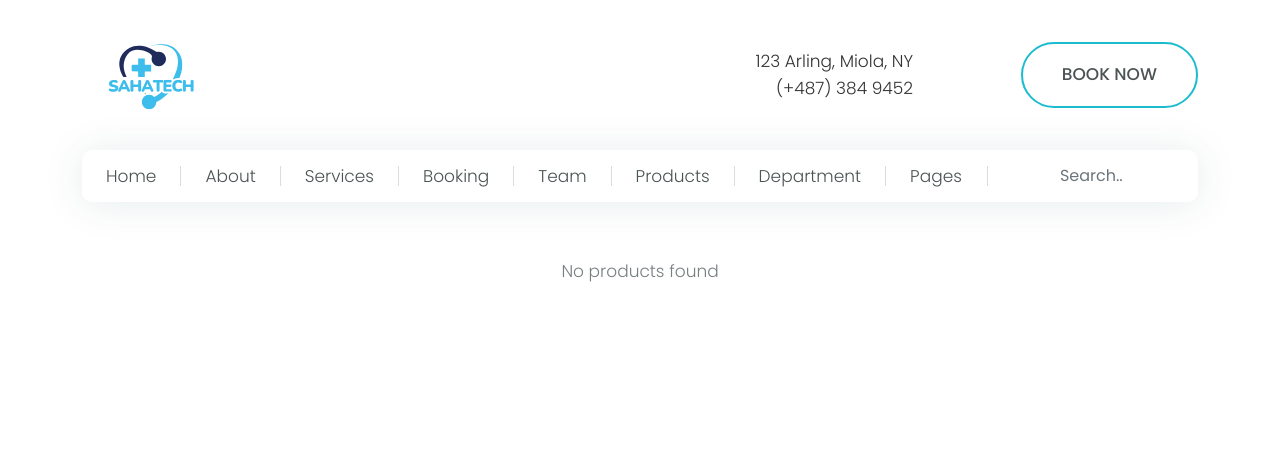
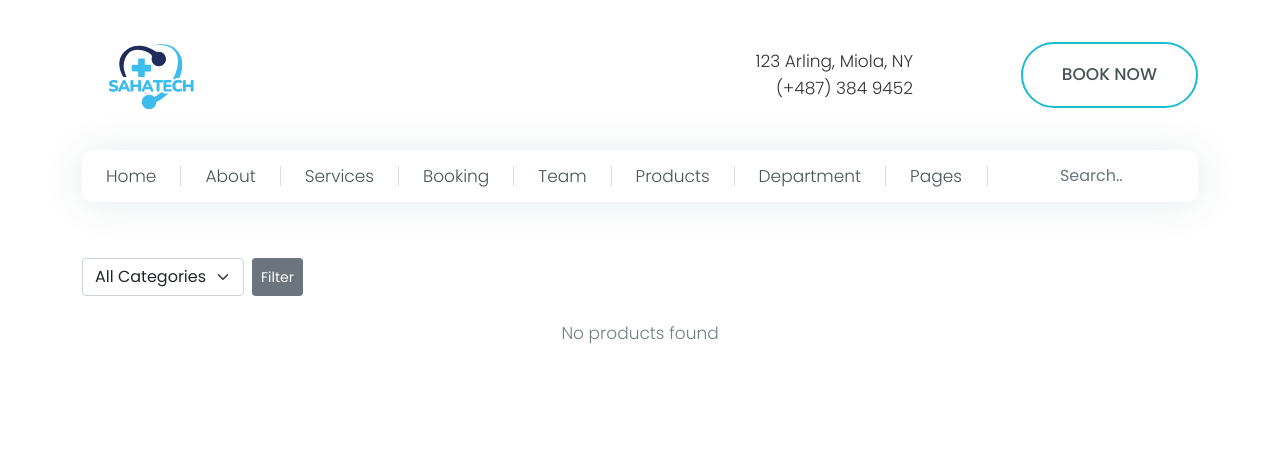
Before and after one commit to mohamedSaid01/PI_Dev_Soul_Of_cinder, a Symfony app: template templates/produit/indexClient.html.twig in a window 1280 px wide. Shown: the top 470 px of the page. Run offline with Twig, Linux system fonts and the light colour scheme; the template is opened without the code that fills it, so the values that code supplies are empty; some libraries are stand-ins or nearby versions.

Commit message:
produit+filtrage category

```diff
--- a/templates/category/edit.html.twig
+++ b/templates/category/edit.html.twig
@@ -32,7 +32,6 @@
       <a href="{{ path('app_category_index') }}" class="btn btn-outline-secondary fw-bold">
         <i class="fas fa-arrow-left"></i> Back to List
       </a>
-
 
       <button class="btn btn-danger delete-category" data-id="{{ category.id }}">Delete</button>
     </div>
@@ -72,7 +71,7 @@
                                 'Category was successfully removed.',
                                 'success'
                             );
-                          button.closest('.container').remove();
+                          window.location.href = '{{ path('app_category_index') }}';
                         } else {
                             Swal.fire(
                                 'Error',
--- a/templates/category/index.html.twig
+++ b/templates/category/index.html.twig
@@ -40,7 +40,6 @@
                       <button class="btn btn-danger delete-category" data-id="{{ category.id }}">Delete</button>
     </div>
   </div>
-
                   </a>
                   </td>
                 </tr>
--- a/templates/produit/indexClient.html.twig
+++ b/templates/produit/indexClient.html.twig
@@ -205,6 +205,21 @@
   {% block body %}
   <section id="products" class="py-5">
     <div class="container">
+              <!-- Filter by Category -->
+        <div class="d-flex justify-content-between align-items-center mb-4">
+            <form method="get" action="{{ path('front_list') }}" class="d-flex">
+                <select name="category" class="form-select me-2">
+                    <option value="">All Categories</option>
+                    {% for category in categories %}
+                        <option value="{{ category.id }}" {{ selectedCategory == category.id ? 'selected' : '' }}>
+                            {{ category.name }}
+                        </option>
+                    {% endfor %}
+                </select>
+                <button type="submit" class="btn btn-secondary btn-sm">Filter</button>
+            </form>
+
+        </div>
       <div class="row">
         {% for produit in produits %}
         <div class="col-md-4 mb-4">
```
Also changed, not shown: src/Controller/ProduitController.php (+24 -2 lines), public/uploads/images/b5c7ad63a5fe168dc949d0fecdf49e33.jpg (added), public/uploads/images/d9d22b5224e2b0c901adb32e321a2f6b.png (added).
